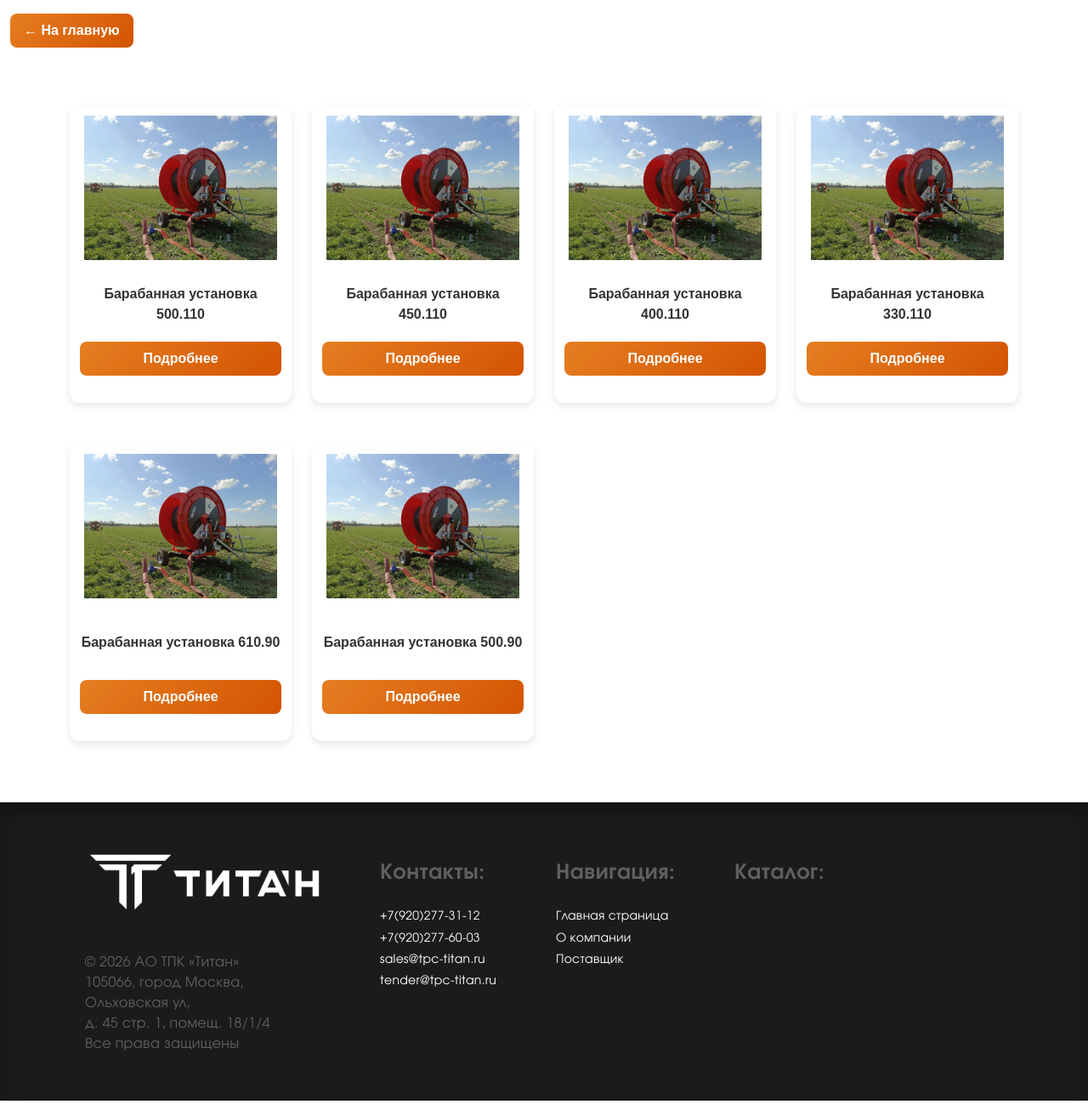
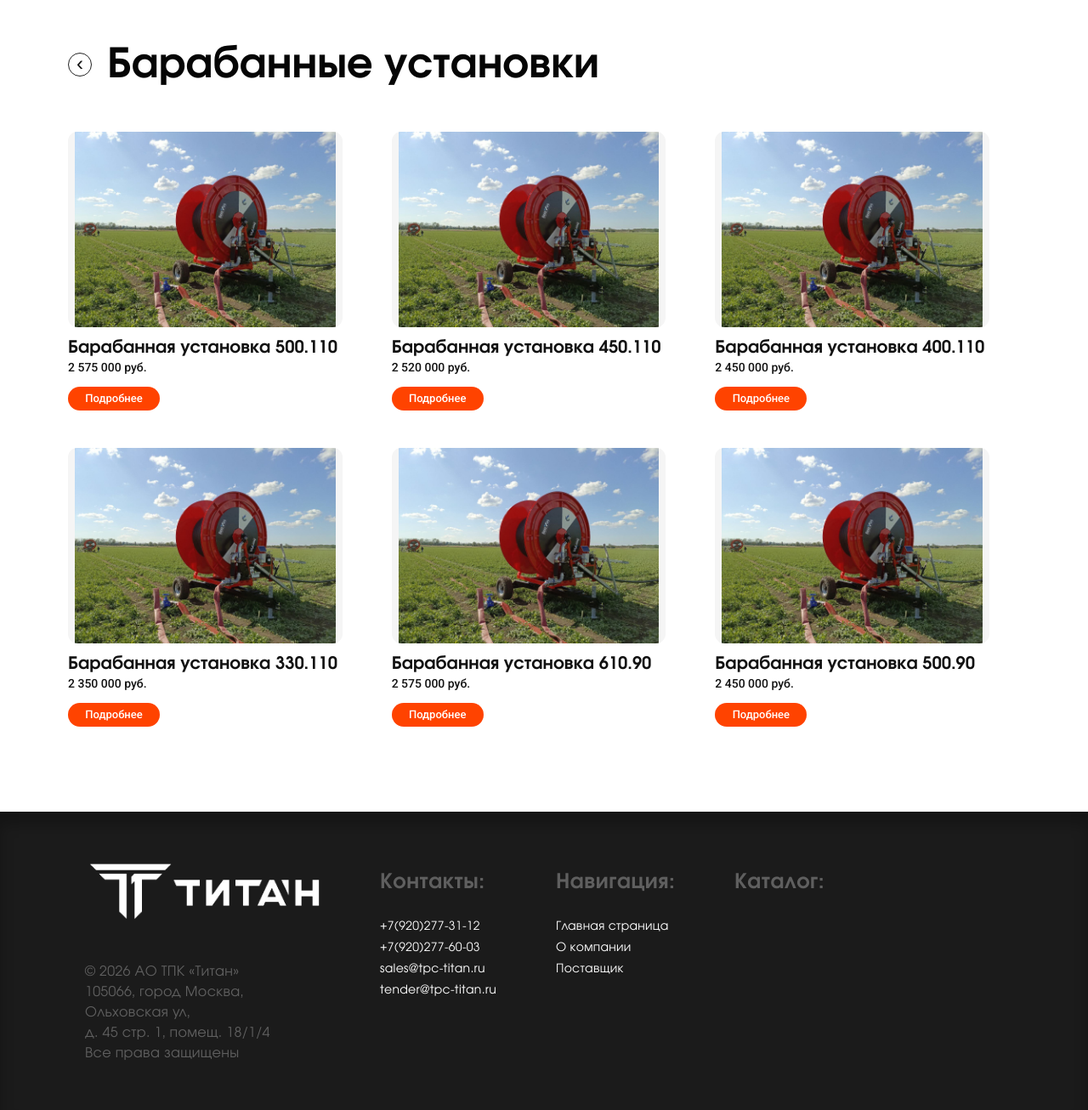
Before and after one commit to anastasiya1306/parallax-shop, a Django app: a page that uses main/templates/main/products_by_subcategory.html in a window 1280 px wide. Shown: the part 130-1436 px from the top of the page at 85% size. Run offline with Django 5.2, Linux system fonts and the light colour scheme; data comes from the database, SQL or seed files in the repository; some libraries are stand-ins or nearby versions.

Commit message:
update products catalog design

```diff
--- a/main/templates/main/products_by_subcategory.html
+++ b/main/templates/main/products_by_subcategory.html
@@ -1,5 +1,6 @@
 {% extends 'main/base.html' %}
 {% load static %}
+{% load humanize %}
 
 {% block title %}{{ subcategory.name }} | {{ category.name }} | Параллакс{% endblock %}
 
@@ -9,76 +10,133 @@
 
 {% block content %}
 
-{% if subcategory.promo_video %}
-<div class="promo-video-wrapper">
-    <video autoplay muted loop playsinline class="promo-video">
-        <source src="{{ subcategory.promo_video.url }}" type="video/mp4">
-    </video>
+<section class="products-page">
+    <!-- Заголовок страницы -->
+    <div class="products-header">
+
+        {% if show_back_to_category %}
+            <a href="{% url 'main:category_detail' category.slug %}"
+               class="back-button"
+               aria-label="Назад">
+                <span>‹</span>
+            </a>
+        {% else %}
+            <a href="{% url 'main:home' %}"
+               class="back-button"
+               aria-label="На главную">
+                <span>‹</span>
+            </a>
+        {% endif %}
+
+        <h1>{{ subcategory.name }}</h1>
+
+    </div>
+
+    <!-- Товары -->
+    {% if products %}
+        <div class="products-grid">
+            {% for product in products %}
+                <article class="product-item">
+
+                    <!-- Изображение -->
+                    <a href="{% url 'main:product_detail' product.slug %}"
+                       class="product-image-link">
+
+                        {% if product.image %}
+                            <img
+                                src="{{ product.image.url }}"
+                                alt="{{ product.name }}"
+                                class="product-image"
+                            >
+                        {% else %}
+                            <div class="product-image-placeholder">
+                                <div class="placeholder-icon">
+                                    <span></span>
+                                </div>
                             </div>
                         {% endif %}
 
-<div class="container-fluid my-3">
-    {% if show_back_to_category %}
-        <a href="{% url 'main:category_detail' category.slug %}" class="details-btn">← Назад</a>
+                    </a>
+
+                    <!-- Информация о товаре -->
+                    <div class="product-info">
+
+                        <a href="{% url 'main:product_detail' product.slug %}"
+                           class="product-name">
+                            {{ product.name }}
+                        </a>
+
+                        <div class="product-price">
+                            {% if product.price == 1 %}
+                                По запросу
                             {% else %}
-        <a href="{% url 'main:home' %}" class="details-btn">← На главную</a>
+                                {% if product.has_sale %}
+                                    {{ product.sale_price|floatformat:0|intcomma }} руб.
+                                {% else %}
+                                    {{product.price | floatformat:0 | intcomma }} руб.
+                                {% endif %}
                             {% endif %}
                         </div>
 
 
-<div class="container my-5">
-    <div class="row gx-4 gy-4">
-        {% if products %}
-            {% for product in products %}
-            <div class="col-md-3 col-sm-6">
-                <div class="product-card">
-                    {% if product.image %}
-                        <a href="{% url 'main:product_detail' product.slug %}">
-                            <img src="{{ product.image.url }}" alt="{{ product.name }}">
+                        <a href="{% url 'main:product_detail' product.slug %}"
+                           class="product-button">
+                            Подробнее
                         </a>
-                    {% endif %}
-                    <div class="product-title">{{ product.name }}</div>
-                    <a href="{% url 'main:product_detail' product.slug %}" class="details-btn">Подробнее</a>
-                </div>
-            </div>
-            {% endfor %}
-        {% else %}
-            <p>Товары пока не добавлены</p>
-        {% endif %}
-    </div>
+
                     </div>
 
+                </article>
+            {% endfor %}
+        </div>
+
+    {% else %}
+
+        <div class="products-empty">
+            <p>Товары пока не добавлены</p>
+        </div>
+
+    {% endif %}
+
+    <!-- Пагинация -->
     {% if is_paginated %}
-<div class="pagination-wrapper">
-    <nav>
-        <ul class="pagination justify-content-center">
+
+        <div class="products-pagination">
 
             {% if page_obj.has_previous %}
-                <li class="page-item">
-                    <a class="page-link" href="?page={{ page_obj.previous_page_number }}">«</a>
-                </li>
+                <a href="?page={{ page_obj.previous_page_number }}"
+                   class="pagination-arrow">
+                    ‹
+                </a>
             {% endif %}
 
             {% for num in page_obj.paginator.page_range %}
                 {% if page_obj.number == num %}
-                    <li class="page-item active">
-                        <span class="page-link">{{ num }}</span>
-                    </li>
+
+                    <span class="pagination-number active">
+                        {{ num }}
+                    </span>
+
                 {% else %}
-                    <li class="page-item">
-                        <a class="page-link" href="?page={{ num }}">{{ num }}</a>
-                    </li>
+
+                    <a href="?page={{ num }}"
+                       class="pagination-number">
+                        {{ num }}
+                    </a>
+
                 {% endif %}
+
             {% endfor %}
 
             {% if page_obj.has_next %}
-                <li class="page-item">
-                    <a class="page-link" href="?page={{ page_obj.next_page_number }}">»</a>
-                </li>
+                <a href="?page={{ page_obj.next_page_number }}"
+                   class="pagination-arrow">
+                    ›
+                </a>
             {% endif %}
 
-        </ul>
-    </nav>
         </div>
     {% endif %}
+</section>
+
 {% endblock %}
--- a/static/css/products_by_subcategory.css
+++ b/static/css/products_by_subcategory.css
@@ -1,115 +1,341 @@
-.product-card {
-    background: #fff;
-    border-radius: 12px;
-    padding: 12px;
-    box-shadow: 0 4px 10px rgba(0,0,0,0.1);
-    transition: transform 0.2s ease-in-out, box-shadow 0.2s ease-in-out;
-    text-align: center;
-    height: 350px;
+.products-page {
+    width: 100%;
+    background: #ffffff;
+    padding: 55px 80px 100px;
+    box-sizing: border-box;
+}
+
+.products-header {
+    max-width: 1400px;
+    margin: 0 auto 55px;
+    display: flex;
+    align-items: flex-start;
+    gap: 18px;
+}
+
+.products-header h1 {
+    margin: 0;
+    font-family: "Involve", Arial, sans-serif;
+    font-size: 48px;
+    line-height: 0.95;
+    font-weight: 700;
+    color: #050505;
+    max-width: 700px;
+}
+
+
+.back-button {
+    width: 28px;
+    height: 28px;
+    min-width: 28px;
+    margin-top: 7px;
+    border: 1px solid #222;
+    border-radius: 50%;
+    display: flex;
+    align-items: center;
+    justify-content: center;
+    text-decoration: none;
+    color: #111;
+    transition:
+        background-color 0.2s ease,
+        color 0.2s ease,
+        transform 0.2s ease;
+}
+
+.back-button span {
+    display: block;
+    font-family: Arial, sans-serif;
+    font-size: 24px;
+    line-height: 20px;
+    margin-top: -2px;
+}
+
+.back-button:hover {
+    background: #FF4300;
+    border-color: #FF4300;
+    color: #ffffff;
+    transform: translateX(-2px);
+}
+
+.products-grid {
+    max-width: 1400px;
+    margin: 0 auto;
+    display: grid;
+    grid-template-columns: repeat(3, minmax(0, 1fr));
+    column-gap: 22px;
+    row-gap: 44px;
+}
+
+.product-item {
+    min-width: 0;
     display: flex;
     flex-direction: column;
-    justify-content: space-between;
-    margin-bottom: 1.5rem;
 }
 
-.product-card:hover {
-    transform: translateY(-5px);
-    box-shadow: 0 6px 14px rgba(0,0,0,0.2);
+.product-image-link {
+    width: 90%;
+    height: 230px;
+    display: block;
+    text-decoration: none;
+    overflow: hidden;
+    border-radius: 11px;
+    background: #f5f5f5;
 }
 
-.product-card img {
+.product-image {
     width: 100%;
-    height: 170px;
-    object-fit: contain; /* лучше, чем cover для товаров */
-    border-radius: 8px;
-    margin-bottom: 8px;
+    height: 100%;
+    display: block;
+    object-fit: contain;
+    transition: transform 0.3s ease;
 }
 
-.product-title {
-    font-weight: bold;
-    font-size: 1rem;
-    margin: 8px 0;
-
-    display: -webkit-box;
-    -webkit-line-clamp: 2;       /* максимум 2 строки */
-    -webkit-box-orient: vertical;
-    overflow: hidden;
-
-    white-space: normal;
-    word-break: break-word;
+.product-image-link:hover .product-image {
+    transform: scale(1.04);
 }
 
-.details-btn {
-    background: linear-gradient(135deg, #e67e22, #d35400);
-    border: none;
-    color: #fff;
-    font-weight: bold;
-    padding: 8px 16px;
-    border-radius: 8px;
-    transition: all 0.3s ease;
-    display: inline-block;
-    text-decoration: none;
-    margin-bottom: 20px;
+/* Заглушка, если нет фото */
+
+.product-image-placeholder {
+
+    width: 100%;
+    height: 100%;
+    background: linear-gradient(
+        135deg,
+        #fafafa 0%,
+        #eeeeee 100%
+    );
+    display: flex;
+    align-items: center;
+    justify-content: center;
 }
 
-.details-btn:hover {
-    background: linear-gradient(135deg, #f39c12, #e67e22); /* ярко-оранжевый */
-    transform: scale(1.08); /* лёгкое увеличение */
-    color: #fff; /* текст остаётся белым */
-    text-decoration: none; /* не подчёркивается */
+.placeholder-icon {
+    width: 72px;
+    height: 72px;
+    border: 6px solid #a9a9a9;
+    border-radius: 20px;
+    position: relative;
+    box-sizing: border-box;
 }
 
-.pagination .page-link {
-    color: #ff9900;              /* цвет цифр */
-    border-color: #ff9900;       /* рамка */
+.placeholder-icon::before {
+    content: "";
+    position: absolute;
+    width: 16px;
+    height: 16px;
+    border: 5px solid #a9a9a9;
+    border-radius: 50%;
+    left: 18px;
+    top: 10px;
 }
 
-.pagination .page-link:hover {
-    background-color: #ff9900;
-    color: #fff;
-    border-color: #ff9900;
+.placeholder-icon span {
+    position: absolute;
+    left: 10px;
+    bottom: 12px;
+    width: 38px;
+    height: 20px;
+    border-left: 5px solid #a9a9a9;
+    border-top: 5px solid #a9a9a9;
+    transform: rotate(-30deg);
+    border-radius: 8px;
 }
 
-.pagination .page-item.active .page-link {
-    background-color: #ff9900;
-    border-color: #ff9900;
-    color: #fff;
+/* Информация о товаре */
+
+.product-info {
+    padding-top: 13px;
+    display: flex;
+    flex-direction: column;
+    align-items: flex-start;
 }
 
-.promo-video-wrapper {
-    width: 100%;
-    height: 500px;
+/* Название */
+
+.product-name {
+    font-family: "Involve", Arial, sans-serif;
+    font-size: 20px;
+    line-height: 1.15;
+    font-weight: 700;
+    color:#111111;
+    text-decoration: none;
+    margin: 0;
+    max-width: 100%;
+    display: -webkit-box;
+    -webkit-box-orient: vertical;
+    -webkit-line-clamp: 2;
     overflow: hidden;
 }
 
-.promo-video {
-    width: 100%;
-    height: 100%;   /* можно менять */
-    object-fit: cover;
-    display: block;
+.product-name:hover {
+    color: #FF4300;
 }
 
-@media (max-width: 768px) {
-    .product-card {
-        height: auto; /* снимаем фикс */
-        padding: 10px;
+/* Цена */
+
+.product-price {
+    font-family: "Roboto", Arial, sans-serif;
+    font-size: 14px;
+    line-height: 1.2;
+    font-weight: 500;
+    color: #111111;
+    margin-top: 3px;
+}
+
+/* Кнопка подробнее */
+
+.product-button {
+    display: inline-flex;
+    align-items: center;
+    justify-content: center;
+    min-width: 108px;
+    height: 28px;
+    padding: 0 20px;
+    margin-top: 14px;
+    box-sizing: border-box;
+    border-radius: 50px;
+    background: #FF4300;
+    color: #ffffff;
+    font-family: "Roboto", Arial, sans-serif;
+    font-size: 13px;
+    line-height: 1;
+    font-weight: 500;
+    text-decoration: none;
+    transition:
+        background-color 0.2s ease,
+        transform 0.2s ease;
+}
+
+.product-button:hover {
+    background: #ff5e1a;
+    color: #ffffff;
+    text-decoration: none;
+    transform: translateY(-2px);
+}
+
+/* Если нет товаров */
+
+.products-empty {
+    max-width: 1400px;
+    margin: 0 auto;
+    padding: 80px 0;
+    text-align: center;
+    font-family: "Roboto", Arial, sans-serif;
+    font-size: 18px;
+    color: #555;
+}
+
+/* Пагинация */
+
+.products-pagination {
+    margin: 70px auto 0;
+    display: flex;
+    justify-content: center;
+    align-items: center;
+    gap: 8px;
+}
+
+.pagination-number,
+.pagination-arrow {
+    width: 34px;
+    height: 34px;
+    display: flex;
+    align-items: center;
+    justify-content: center;
+    border-radius: 50%;
+    border: 1px solid #dddddd;
+    color: #222222;
+    text-decoration: none;
+    font-family: "Roboto", Arial, sans-serif;
+    font-size: 14px;
+}
+
+.pagination-number:hover,
+.pagination-arrow:hover {
+    background: #FF4300;
+    border-color: #FF4300;
+    color: #ffffff;
+}
+
+.pagination-number.active {
+    background: #FF4300;
+    border-color: #FF4300;
+    color: #ffffff;
+}
+
+@media (max-width: 992px) {
+
+    .products-page {
+        padding: 45px 40px 80px;
     }
 
-    .product-card img {
-        height: 140px;
+    .products-header {
+        margin-bottom: 40px;
     }
 
-    .product-title {
-        font-size: 0.95rem;
-        white-space: normal;      /* разрешаем перенос */
-        display: -webkit-box;
-        -webkit-line-clamp: 2;    /* максимум 2 строки */
-        -webkit-box-orient: vertical;
+    .products-header h1 {
+        font-size: 40px;
     }
 
-    .details-btn {
-        padding: 6px 12px;
-        font-size: 0.9rem;
-        margin-bottom: 0;
+    .products-grid {
+        grid-template-columns: repeat(2, minmax(0, 1fr));
+        column-gap: 24px;
+        row-gap: 40px;
+    }
+
+    .product-image-link {
+        height: 210px;
     }
 }
+
+@media (max-width: 600px) {
+
+    .products-page {
+        padding: 30px 20px 60px;
+    }
+
+    .products-header {
+        gap: 12px;
+        margin-bottom: 35px;
+    }
+
+    .products-header h1 {
+        font-size: 32px;
+        line-height: 1;
+    }
+
+    .back-button {
+        width: 26px;
+        height: 26px;
+        min-width: 26px;
+        margin-top: 3px;
+    }
+
+    .back-button span {
+        font-size: 22px;
+    }
+
+    .products-grid {
+        grid-template-columns: 1fr;
+        row-gap: 38px;
+    }
+
+    .product-image-link {
+        height: 220px;
+    }
+
+    .product-name {
+        font-size: 20px;
+    }
+
+    .product-button {
+        min-width: 108px;
+        height: 30px;
+        font-size: 12px;
+    }
+
+    .products-pagination {
+        margin-top: 50px;
+    }
+}
```
Lines whose indentation alone changed are shown as unchanged.
